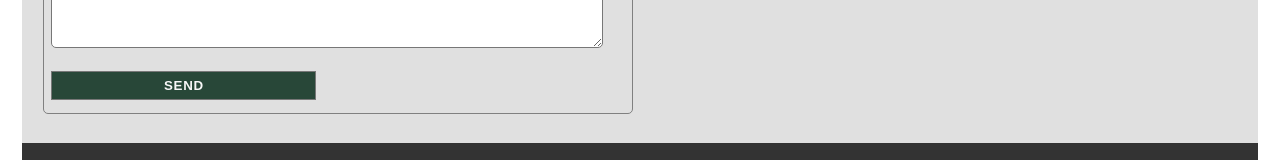
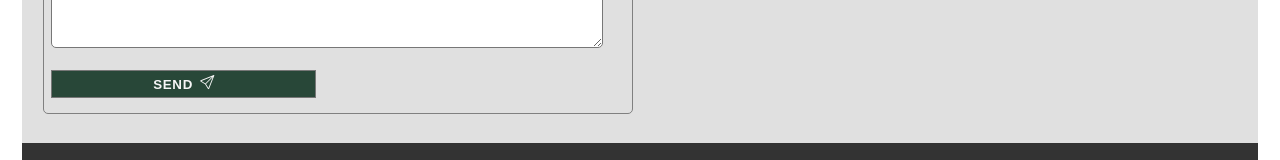
Before and after one commit to hyeonbinHur/portfolio, a React (Vite) app: page / in a window 1280 px wide. Shown: the part 4441-4601 px from the top of the page. Built offline with nearby package versions, Linux system fonts and the light colour scheme; no server answers.

Commit message:
email promise done

```diff
--- a/src/sections/Contact.jsx
+++ b/src/sections/Contact.jsx
@@ -1,14 +1,19 @@
+import { AiOutlineCheck } from 'react-icons/ai';
+import { AiOutlineClose } from 'react-icons/ai';
+import { BsSend } from 'react-icons/bs';
 import { AiOutlineLinkedin } from 'react-icons/ai';
 import { BsGithub } from 'react-icons/bs';
 import { AiOutlineMail } from 'react-icons/ai';
-import { useRef } from 'react';
+import { useRef, useState } from 'react';
+import Spinner from '../assets/logos/loading.svg';
 import emailjs from '@emailjs/browser';
 
 export default function Contact() {
     const form = useRef(null);
-
+    const [emailStatus, setEmailStatus] = useState('idle'); // 상태 초기화
     const sendEmail = (e) => {
         e.preventDefault();
+        setEmailStatus('loading');
         emailjs
             .sendForm(
                 import.meta.env.VITE_SERVICE_ID,
@@ -20,10 +25,12 @@ export default function Contact() {
             )
             .then(
                 () => {
-                    console.log('SUCCESS!');
+                    setEmailStatus('success');
+                    form.current.reset();
                 },
                 (error) => {
-                    console.log('FAILED...', error.text);
+                    setEmailStatus('failed');
+                    console.error('FAILED...', error.text);
                 }
             );
     };
@@ -53,6 +60,7 @@ export default function Contact() {
                     <a
                         href="https://www.linkedin.com/in/hyeonbin-hur-755a87319/"
                         className="contact--link"
+                        target="_blank"
                     >
                         Linkedin Profile
                     </a>
@@ -64,6 +72,7 @@ export default function Contact() {
                     <a
                         href="https://github.com/hyeonbinHur"
                         className="contact--link"
+                        target="_blank"
                     >
                         GitHub Profile
                     </a>
@@ -137,12 +146,32 @@ export default function Contact() {
                         />
                     </div>
                     <div className="form--group form--send">
-                        <input
-                            type="submit"
-                            value="Send"
-                            className="email--btn"
-                        />
+                        <button type="submit" className="email--btn">
+                            send
+                            <span>
+                                {emailStatus === 'idle' && (
+                                    <BsSend className="email--status" />
+                                )}
+                                {emailStatus === 'loading' && (
+                                    <img
+                                        src={Spinner}
+                                        className="email--status"
+                                    />
+                                )}
+                                {emailStatus === 'failed' && (
+                                    <AiOutlineClose className="email--status" />
+                                )}
+                                {emailStatus === 'success' && (
+                                    <AiOutlineCheck className="email--status" />
+                                )}
+                            </span>
+                        </button>
                     </div>
+                    {emailStatus === 'failed' && (
+                        <p className="email--error">
+                            Unexpected Error occured please send email again
+                        </p>
+                    )}
                 </form>
             </div>
         </>
--- a/src/sections/Header.jsx
+++ b/src/sections/Header.jsx
@@ -26,6 +26,7 @@ export default function Header() {
                     <a
                         href="https://github.com/hyeonbinHur"
                         className="header--link"
+                        target="_blank"
                     >
                         <img
                             src={Git}
@@ -39,6 +40,7 @@ export default function Header() {
                     <a
                         href="https://www.linkedin.com/in/hyeonbin-hur-755a87319/"
                         className="header--link"
+                        target="_blank"
                     >
                         <BsLinkedin className="header--logo__linked-in" />
                         Linked in
@@ -48,6 +50,7 @@ export default function Header() {
                     <a
                         href="https://uncle-hyeonb.tistory.com/"
                         className="header--link"
+                        target="_blank"
                     >
                         <img
                             src={Tstory}
--- a/src/styles/sections/contact.scss
+++ b/src/styles/sections/contact.scss
@@ -76,7 +76,20 @@
         letter-spacing: .1rem;
         font-weight: 700;
         color: $color-grey-light-1;
+        display: flex;
+        align-items: center;
+        justify-content: center;
 
+
+
+    }
+    &--status{
+        width: 2rem;
+        height: 2rem;
+        margin-left: 1rem;
+    }
+    &--error{
+        color: $color-red;
     }
 }
 .contact {
```
Also changed, not shown: src/assets/logos/loading.svg (added), src/modal/EmailModal.jsx (added).
